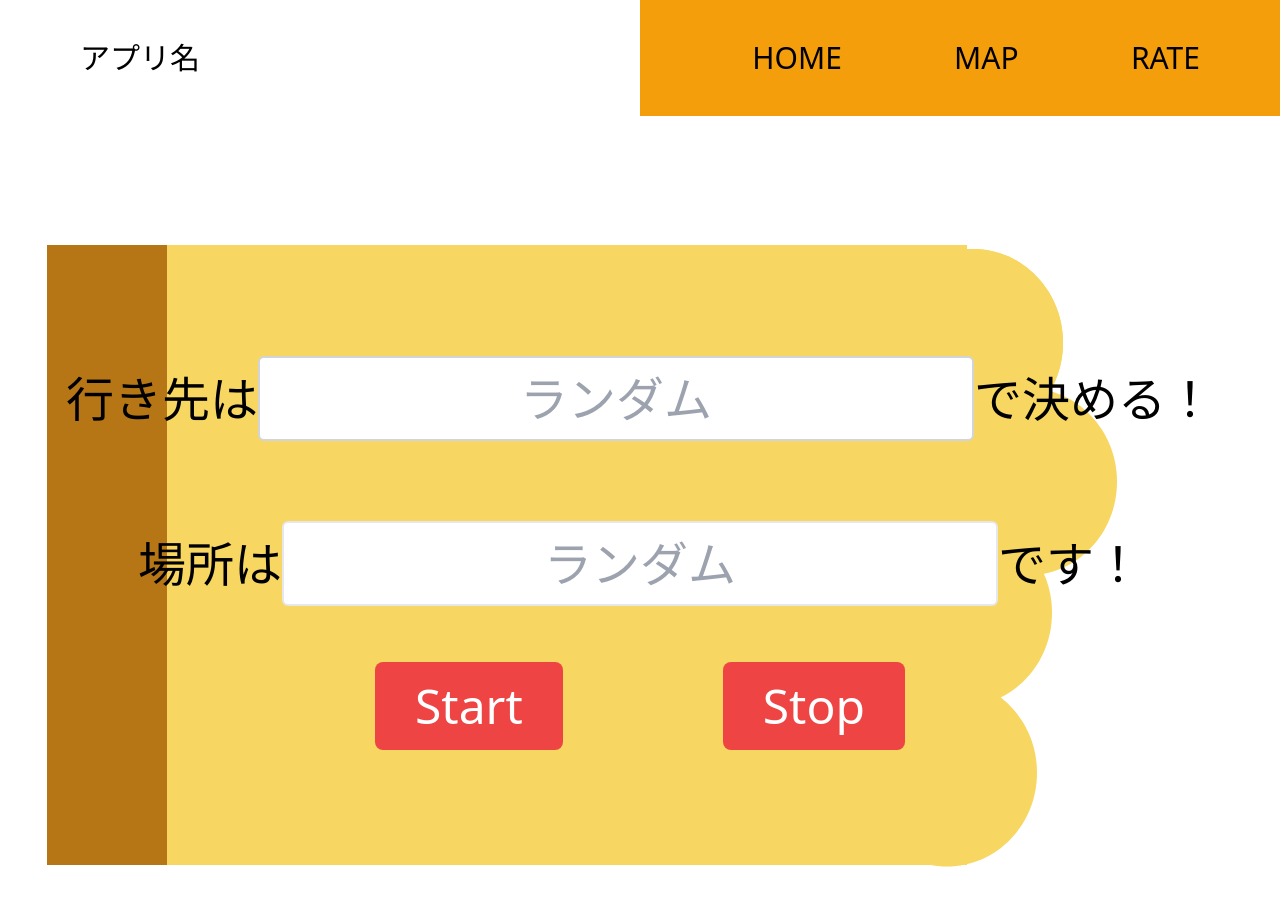
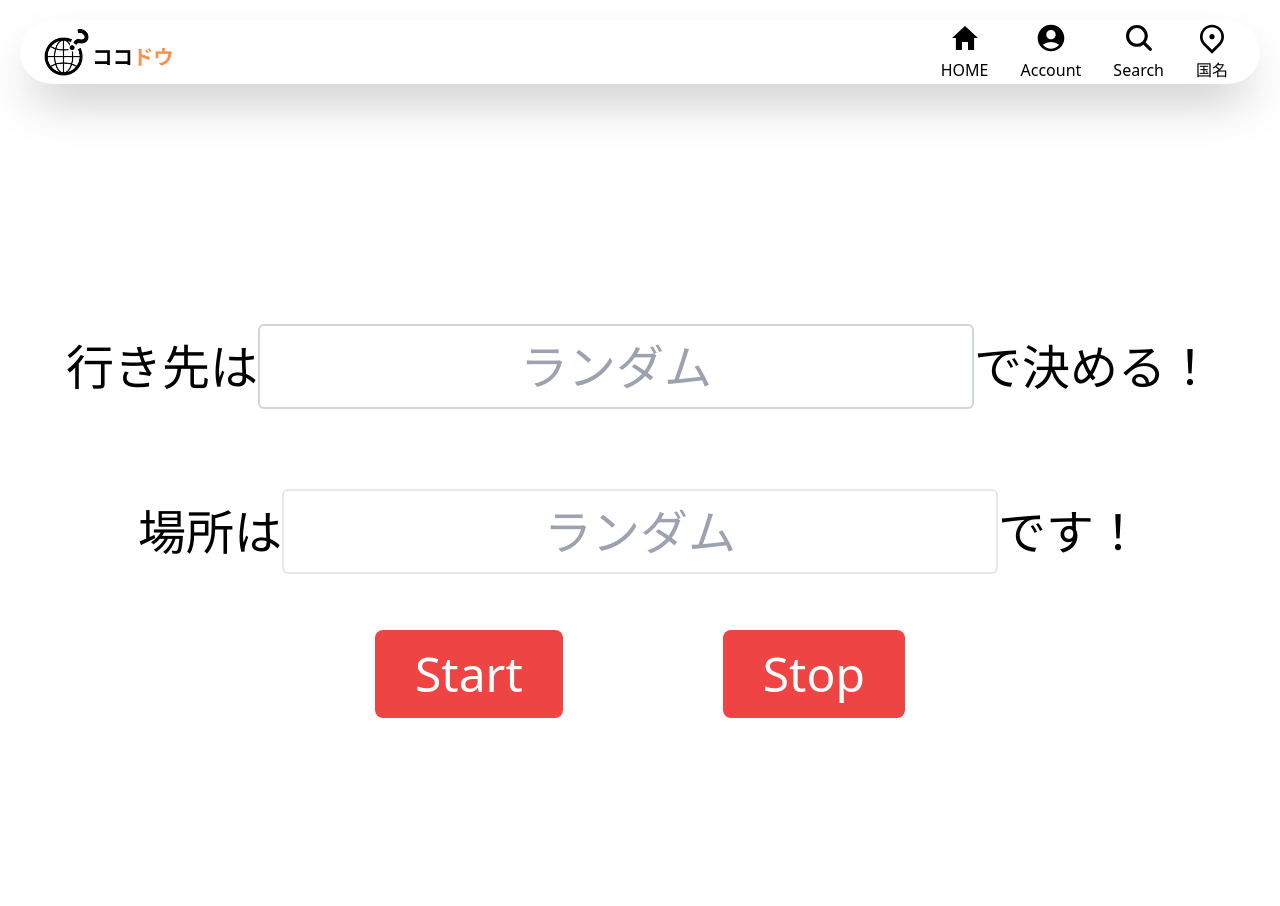
Before and after one commit to ojiro-doi/progate-hato, a React (Create React App) app: page / in a window 1280 px wide. Shown: the top 906 px of the page. After the commit the page ends 800 px from the top, so only its background shows below. Built offline with nearby package versions, Linux system fonts and the light colour scheme.

Commit message:
header完成いたしました

```diff
--- a/package.json
+++ b/package.json
@@ -12,13 +12,14 @@
     "dotenv": "^16.4.5",
     "react": "^18.3.1",
     "react-dom": "^18.3.1",
+    "react-icons": "^5.2.0",
     "react-router-dom": "^6.23.0",
     "react-scripts": "5.0.1",
     "web-vitals": "^2.1.4"
   },
   "scripts": {
     "start": "react-scripts start",
-    "build:tailwind":"tailwind build src/styles.css -o src/tailwind.css",
+    "build:tailwind": "tailwind build src/styles.css -o src/tailwind.css",
     "build": "react-scripts build",
     "test": "react-scripts test",
     "eject": "react-scripts eject"
@@ -44,7 +45,5 @@
   "devDependencies": {
     "@babel/plugin-proposal-private-property-in-object": "^7.21.11",
     "tailwindcss": "^3.4.3"
-
   }
-
 }
--- a/src/components/Header.jsx
+++ b/src/components/Header.jsx
@@ -1,23 +1,68 @@
-import React from "react";
-import { Link } from "react-router-dom";
+import React from 'react';
+import { Link } from 'react-router-dom';
+import logo from '../assets/logo.png';
+import { IconContext } from 'react-icons';
+import { IoMdHome } from 'react-icons/io'; //Homeアイコン
+import { MdAccountCircle } from 'react-icons/md'; //Accountアイコン
+import { IoSearch } from 'react-icons/io5'; //Searchアイコン
+import { RiMapPin2Line } from 'react-icons/ri'; //国名アイコン
 
 const Header = () => {
   return (
-    <header>
-      <div className="container flex mx-auto flex-col md:flex-row">
-        <h1 className="container py-10 flex w-3/10 font-medium">
-          <span className="text-3xl ml-20">アプリ名</span>
-        </h1>
-        <div className="container py-10 bg-amber-500 flex w-7/10">
-          <Link to={"/result"} className="md:ml-auto text-3xl pl-20 mx-20">
-            HOME
-          </Link>
-          <Link to={"/result"} className="md:ml-auto text-3xl mx-20">
-            MAP
-          </Link>
-          <Link to={"/Account"} className="md:ml-auto text-3xl mx-20">
-            RATE
-          </Link>
+    <header className="px-5 pt-5">
+      <div className="container flex mx-auto flex-row h-16 shadow-2xl rounded-full">
+        <img src={logo} alt="ロゴの名前" className="object-contain pl-6 py-2" />
+        <div className="ml-auto flex" style={{ display: 'inline-flex', alignItems: 'center' }}>
+          <IconContext.Provider value={{ color: '#000000', size: '32' }}>
+            <Link
+              to={'/'}
+              className="mr-8"
+              style={{
+                display: 'flex',
+                flexDirection: 'column',
+                alignItems: 'center',
+              }}
+            >
+              <IoMdHome />
+              <span style={{ marginTop: '4px' }}>HOME</span>
+            </Link>
+            <Link
+              to={'/Account'}
+              className="mr-8"
+              style={{
+                display: 'flex',
+                flexDirection: 'column',
+                alignItems: 'center',
+              }}
+            >
+              <MdAccountCircle />
+              <span style={{ marginTop: '4px' }}>Account</span>
+            </Link>
+            <Link
+              to={'/Search'}
+              className="mr-8"
+              style={{
+                display: 'flex',
+                flexDirection: 'column',
+                alignItems: 'center',
+              }}
+            >
+              <IoSearch />
+              <span style={{ marginTop: '4px' }}>Search</span>
+            </Link>
+            <Link
+              to={'/result'}
+              className="mr-8"
+              style={{
+                display: 'flex',
+                flexDirection: 'column',
+                alignItems: 'center',
+              }}
+            >
+              <RiMapPin2Line />
+              <span style={{ marginTop: '4px' }}>国名</span>
+            </Link>
+          </IconContext.Provider>
         </div>
       </div>
     </header>
--- a/src/components/InputFormBudget.jsx
+++ b/src/components/InputFormBudget.jsx
@@ -10,7 +10,7 @@ const InputFormBudget = () => {
   };
   return (
     <div className="container flex items-center flex-col">
-      <img src={piza} className="absolute" />
+      {/* <img src={piza} className="absolute" /> */}
       <div className="relative">
         <h1 className="text-5xl text-center mt-60 mb-4 margr">
           行き先は
```
Also changed, not shown: src/assets/logo.png (added), 1 other file (tests, documents, lock files or other folders).
